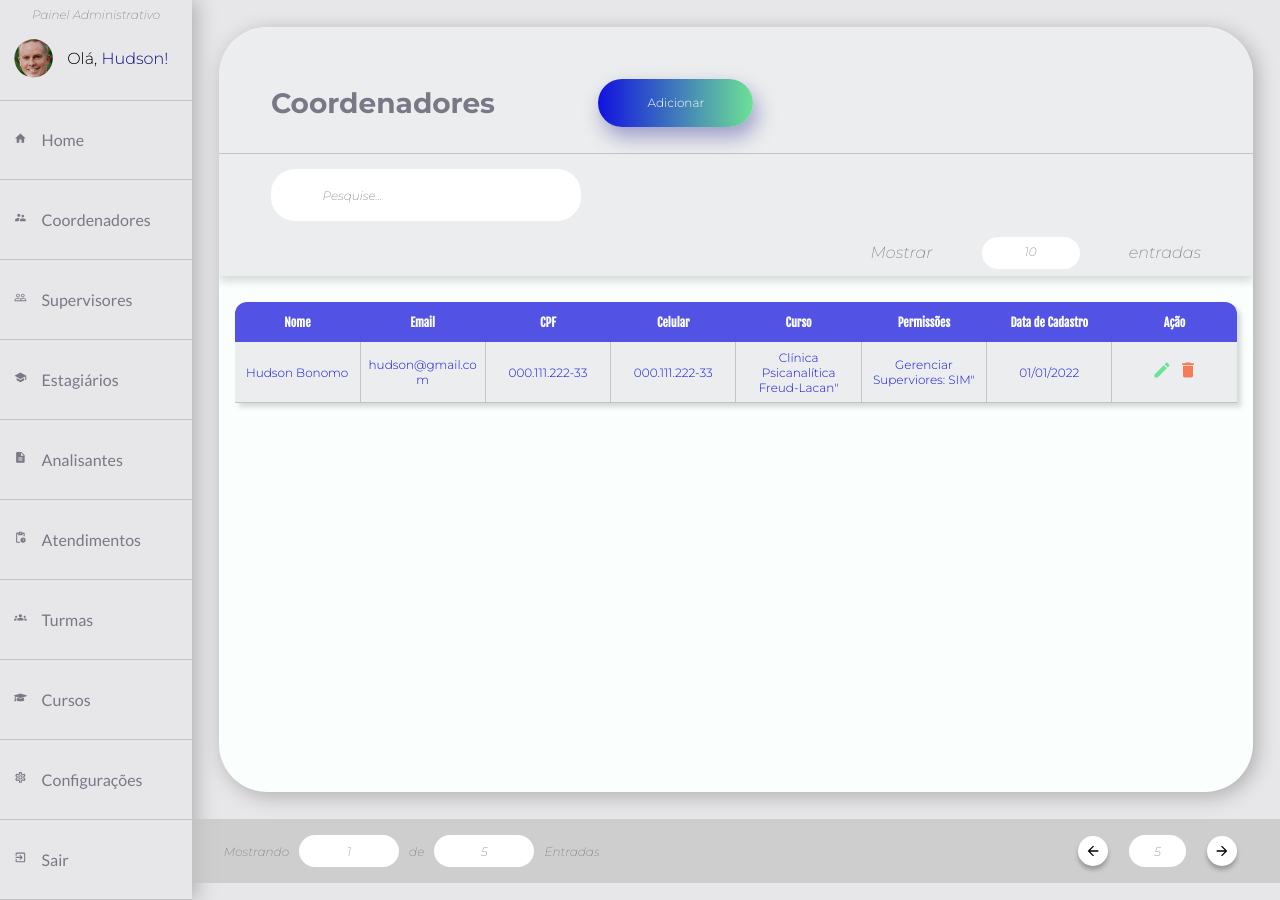
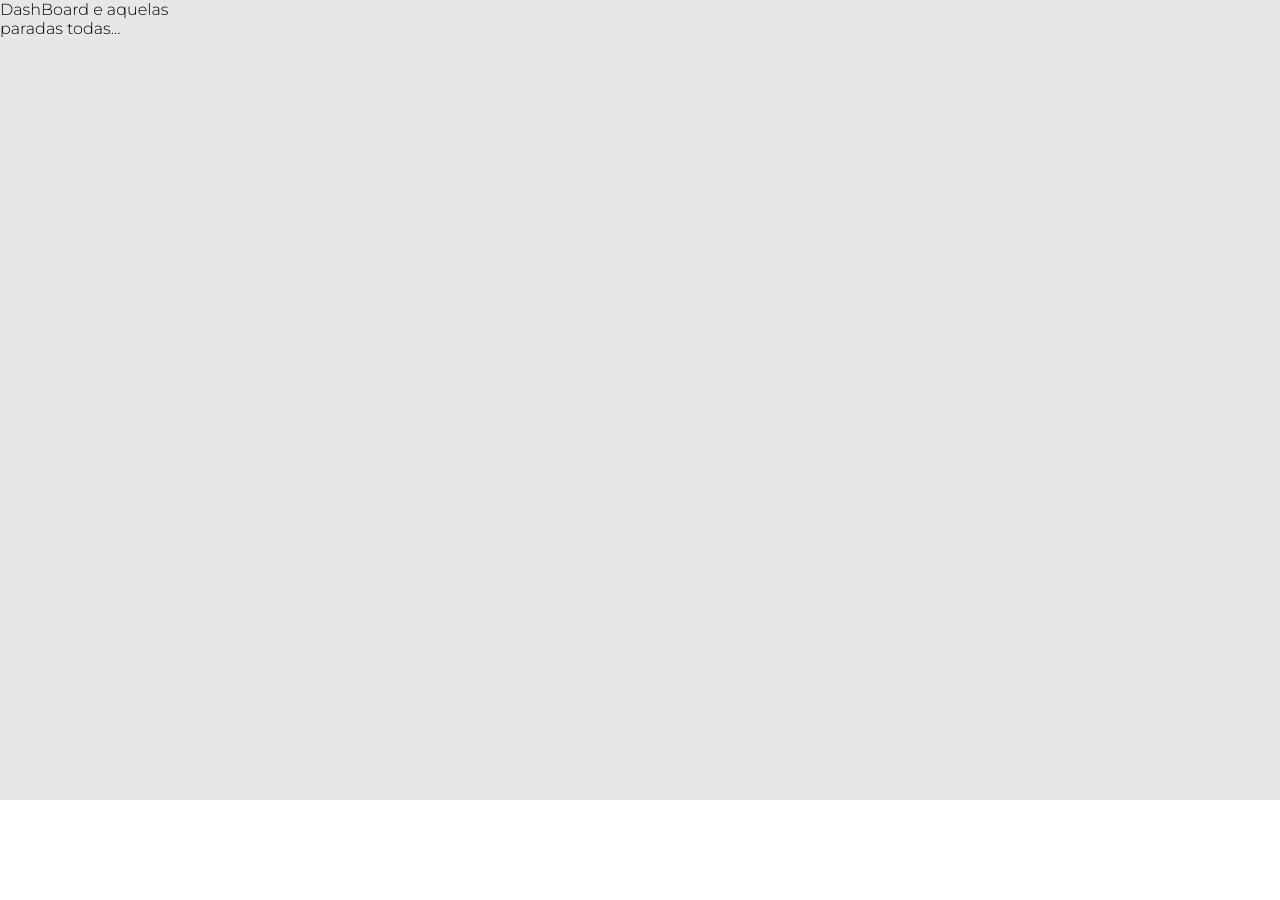
Before and after one commit to thiago-mfernandes/CepCop-React, a React (Create React App) app in the folder cepcop-react/: page / in a window 1280 px wide. After the commit the page ends 800 px from the top, so only its background shows below. Built offline with nearby package versions, Linux system fonts and the light colour scheme.

Commit message:
aprendendo a fazer rotas

```diff
--- a/cepcop-react/package.json
+++ b/cepcop-react/package.json
@@ -13,6 +13,7 @@
     "react": "^18.0.0",
     "react-dom": "^18.0.0",
     "react-icons": "^4.3.1",
+    "react-router-dom": "^6.3.0",
     "react-scripts": "5.0.1",
     "typescript": "^4.6.3",
     "web-vitals": "^2.1.4"
--- a/cepcop-react/src/App.tsx
+++ b/cepcop-react/src/App.tsx
@@ -1,18 +1,24 @@
-import './App.css';
-import Cabecalho from './components/Cabecalho';
-import { GlobalStyle } from './components/GlobalStyle';
-import Acoes from './components/Acoes/';
+import "./App.css";
+// import Cabecalho from "./components/Cabecalho";
+// import { GlobalStyle } from "./components/GlobalStyle";
+// import Acoes from "./components/Acoes/";
 
+import { BrowserRouter as Router } from "react-router-dom";
+import Routes from './routes';
 //mockar o dado do usuario
 
 function App() {
-  return (
-    <div className="App">
-      <GlobalStyle />
-      <Cabecalho userName={'Hudson'} />
-      <Acoes />
-    </div>
-  );
+    return (
+        <Router>
+            <Routes />
+        </Router>
+    );
 }
 
 export default App;
+
+// <div className="App">
+//   <GlobalStyle />
+//   <Cabecalho userName={'Hudson'} />
+//   <Acoes />
+// </div>
--- a/cepcop-react/src/pages/coordenadores.tsx
+++ b/cepcop-react/src/pages/coordenadores.tsx
@@ -0,0 +1,16 @@
+import Acoes from "src/components/Acoes";
+import Cabecalho from "src/components/Cabecalho";
+import { GlobalStyle } from "src/components/GlobalStyle";
+
+
+function Coordenadores() {
+    return (
+        <div className="App">
+             <GlobalStyle />
+             <Cabecalho userName={"teste 1"} />
+             <Acoes />
+        </div>
+    );
+}
+
+export default Coordenadores;
--- a/cepcop-react/src/pages/home.tsx
+++ b/cepcop-react/src/pages/home.tsx
@@ -0,0 +1,12 @@
+import { GlobalStyle } from "src/components/GlobalStyle";
+
+function Home() {
+    return (
+        <div className="App">
+            <GlobalStyle />
+            <p>DashBoard e aquelas paradas todas...</p>
+        </div>
+    );
+}
+
+export default Home;
--- a/cepcop-react/src/pages/supervisores.tsx
+++ b/cepcop-react/src/pages/supervisores.tsx
@@ -0,0 +1,15 @@
+import Acoes from "src/components/Acoes";
+import Cabecalho from "src/components/Cabecalho";
+import { GlobalStyle } from "src/components/GlobalStyle";
+
+function Supervisores() {
+    return (
+        <div className="App">
+             <GlobalStyle />
+             <Cabecalho userName={"teste 2"} />
+             <Acoes />
+        </div>
+    );
+}
+
+export default Supervisores;
--- /dev/null
+++ b/cepcop-react/src/routes.tsx
@@ -0,0 +1,15 @@
+import { BrowserRouter as Router, Routes, Route } from "react-router-dom";
+
+import Home from "./pages/home";
+import Coordenadores from "./pages/coordenadores";
+import Supervisores from "./pages/supervisores";
+
+export default function MainRoutes() {
+    return (
+        <Routes>
+            <Route path="/" element={<Home />} />
+            <Route path="/Coordenadores" element={<Coordenadores />} />
+            <Route path="/CSupervisores" element={<Supervisores />} />
+        </Routes>
+    );
+}
```
Also changed, not shown: 1 other file (tests, documents, lock files or other folders).
